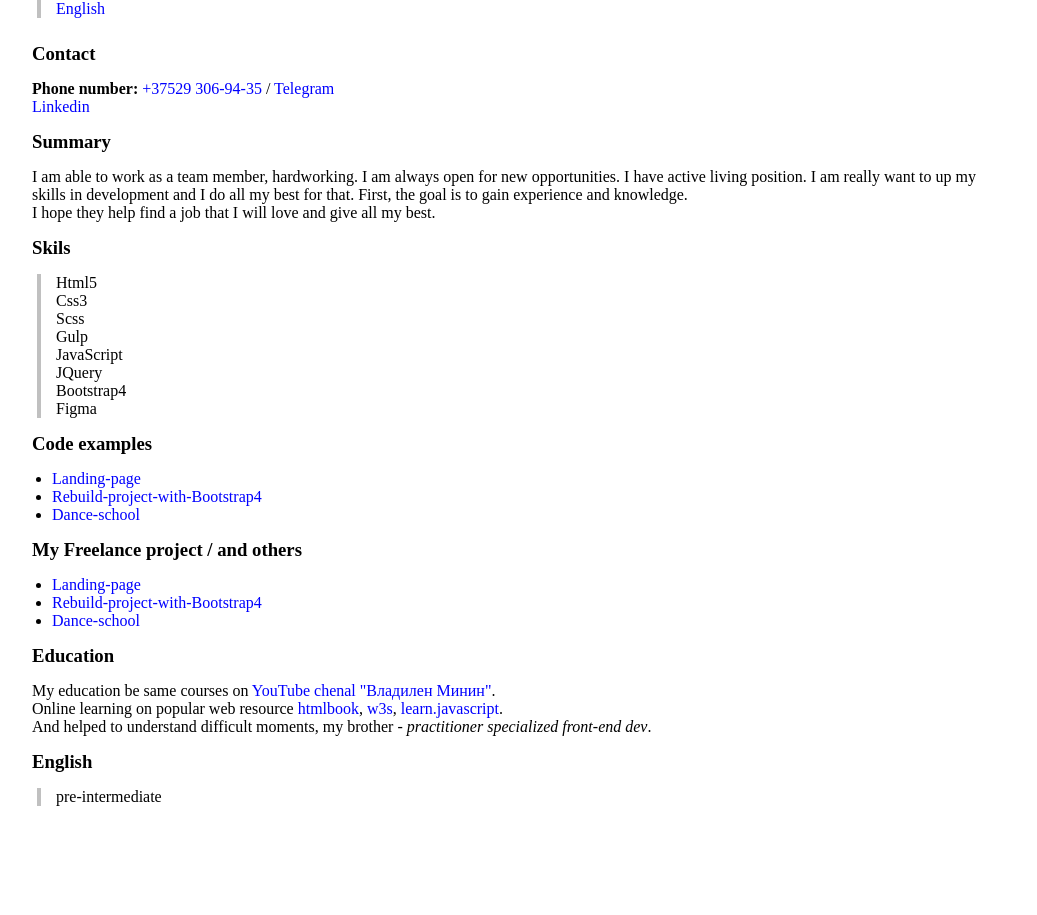
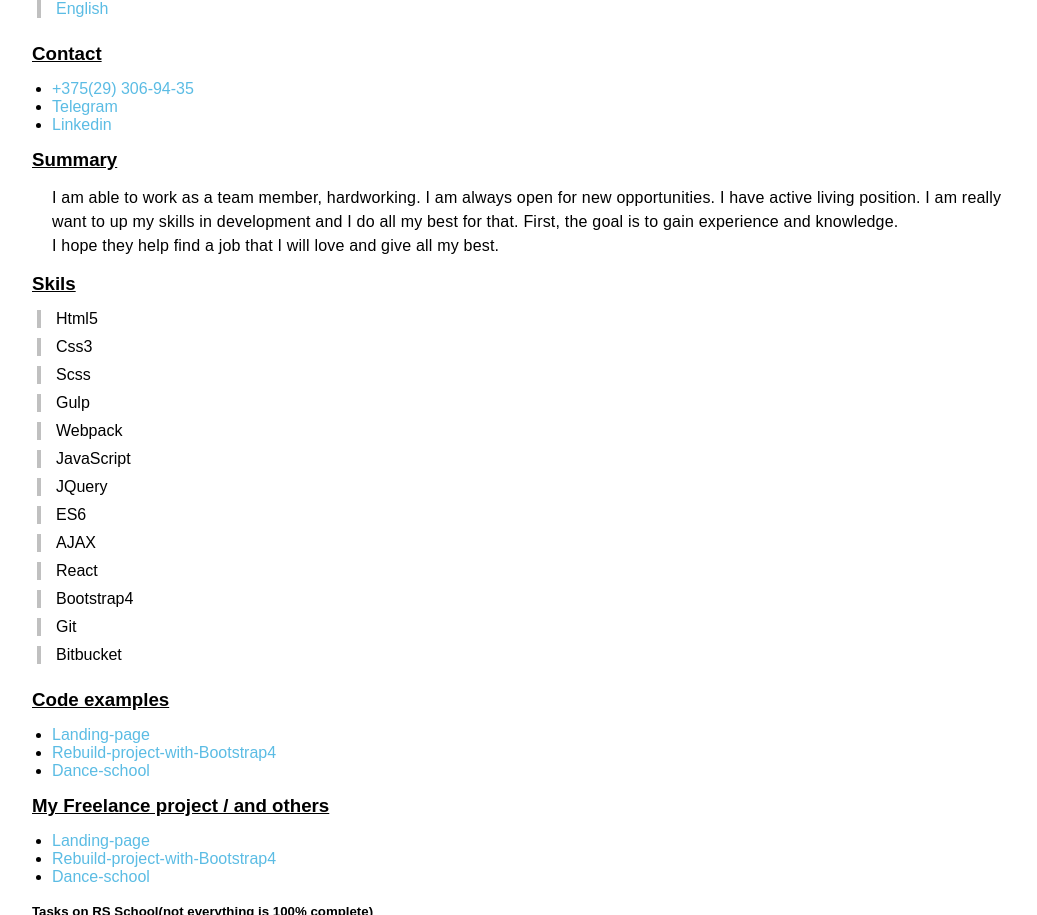
Before and after one commit to MXXXVETON/rsschool-cv, a plain HTML site: page index.html in a window 1280 px wide. Shown: the part 235-1150 px from the top of the page, without its empty margins (121-1158 px from the left). Before the commit the page ends 1056 px from the top, so only its background shows below. Drawn offline with Linux system fonts and the light colour scheme; a script that the page names is missing.

Commit message:
reafactoring

```diff
--- a/html-task/main.css
+++ b/html-task/main.css
@@ -1,7 +1,8 @@
 * {
   box-sizing: border-box;
   margin: 0;
-  padding: 0; }
+  padding: 0;
+}
 
 .main {
   width: 100%;
@@ -9,51 +10,112 @@
   display: flex;
   flex-direction: column;
   margin: 0 auto;
-  padding: 0 25px; }
+  padding: 0 25px;
+  font-family: sans-serif;
+}
 
 h1 {
-  margin-bottom: 30px; }
+  margin-bottom: 30px;
+}
 
 h3 {
-  margin-bottom: 15px; }
+  margin-bottom: 15px;
+  text-decoration: underline;
+}
+
+p {
+  line-height: 1.5;
+  letter-spacing: 0.2px;
+}
 
 a {
-  text-decoration: none; }
-  a:link, a:active, a:visited, a:hover {
-    color: blue; }
+  text-decoration: none;
+}
+a:link,
+a:active,
+a:visited,
+a:hover {
+  color: #5bbce4;
+}
 
-article, nav {
-  margin-bottom: 15px; }
+article,
+nav {
+  margin-bottom: 15px;
+}
 
 ul {
-  padding-left: 20px; }
+  padding-left: 20px;
+}
+
+.paragraph-pl-2 {
+  padding-left: 20px;
+}
 
 .anchor-nav_menu,
 .skills,
 .english {
   display: flex;
-  flex-direction: column; }
+  flex-direction: column;
+}
 .anchor-nav_menu li,
 .skills li,
 .english li {
-    display: flex; }
+  margin-bottom: 10px;
+  display: flex;
+}
 
 .anchor-nav {
-  display: flex; }
-  .anchor-nav_menu, .anchor-nav_cv-foto {
-    width: 50%; }
-    .anchor-nav_menu img, .anchor-nav_cv-foto img {
+  display: flex;
+
+}
+
+.anchor-nav_menu,
+.anchor-nav_cv-foto {
+  width: 50%;
+}
+.anchor-nav_menu img,
+.anchor-nav_cv-foto img {
   display: block;
+  width: 100%;
+}
+
+.anchor-nav_cv-foto img {
   width: 150px;
-      max-height: 160px; }
+  height: 150px;
+  border-radius: 50%;
+}
+
 .anchor-nav_menu > li {
-    margin-bottom: 10px; }
+  margin-bottom: 10px;
+}
 .anchor-nav_cv-foto {
   display: flex;
-    justify-content: flex-end; }
+  justify-content: flex-end;
+}
 
 .gray-list {
   position: relative;
   left: -15px;
   width: 4px;
-  background: #c0c0c0; }
+  background: #c0c0c0;
+}
+
+
+@media screen and (max-width: 480px) {
+  h1 {
+    margin-bottom: 30px;
+    display: flex;
+    justify-content: center;
+  }
+
+  .anchor-nav {
+    width: 100%;
+    flex-direction: column-reverse;
+  }
+
+  .anchor-nav_cv-foto {
+    width: 100%;
+    justify-content: center;
+    margin-bottom: 50px;
+  }
+}
--- a/html-task/main.scss
+++ /dev/null
@@ -1,82 +0,0 @@
-* {
-  box-sizing: border-box;
-  margin: 0;
-  padding: 0;
-}
-
-.main {
-  width: 100%;
-  max-width: 1024px;
-  display: flex;
-  flex-direction: column;
-  margin: 0 auto;
-  padding: 0 25px;
-}
-
-h1 {
-  margin-bottom: 30px;
-}
-
-h3 {
-  margin-bottom: 15px;
-}
-
-a {
-  text-decoration: none;
-
-  &:link,
-  &:active,
-  &:visited,
-  &:hover {
-    color: blue;
-  }
-}
-
-article, nav {
-  margin-bottom: 15px;
-}
-
-ul {
-  padding-left: 20px;
-}
-
-.anchor-nav_menu,
-.skills,
-.english {
-  display: flex;
-  flex-direction: column;
-  li {
-    display: flex;
-  }
-}
-
-.anchor-nav {
-  display: flex;
-
-  &_menu,
-  &_cv-foto {
-    width: 50%;
-
-    img {
-      display: block;
-      width: 150px;
-      max-height: 160px;
-    }
-  }
-
-  &_menu > li {
-    margin-bottom: 10px;
-  }
-
-  &_cv-foto {
-    display: flex;
-    justify-content: flex-end;
-  }
-}
-
-.gray-list {
-  position: relative;
-  left: -15px;
-  width: 4px;
-  background: #c0c0c0;
-}
--- a/index.html
+++ b/index.html
@@ -23,22 +23,24 @@
       </ul>
 
       <div class="anchor-nav_cv-foto">
-        <img src="./avatar-rock-rol.png" alt="">
+        <img src="https://media-exp1.licdn.com/dms/image/C4D03AQFR6AOPW19Zvg/profile-displayphoto-shrink_200_200/0?e=1594857600&v=beta&t=2LPJ6aPoTFHtyNbOAvxLxV8ILGvhS9EgOzbVIiOSSbo" alt="avatar">
       </div>
     </nav>
 
     <article class="contact">
       <h3 id="contact">Contact</h3>
 
-      <strong>Phone number:</strong> <a href="tel:+37529 306-94-35">+37529 306-94-35</a> / <a href="https://t.me/arthurklimovich">Telegram</a>
-      <br>
-      <a href="https://www.linkedin.com/in/artur-klimovich-6a8520192/">Linkedin</a>
+      <ul>
+        <li><a href="tel:+37529 306-94-35">+375(29) 306-94-35</a> </li>
+        <li><a href="https://t.me/arthurklimovich">Telegram</a> </li>
+        <li><a href="https://www.linkedin.com/in/artur-klimovich-6a8520192/">Linkedin</a></li>
+      </ul>
     </article>
 
     <article>
       <h3 id="summary">Summary</h3>
 
-      <p>
+      <p class="paragraph-pl-2">
         I am able to work as a team member, hardworking. I am always open for
         new opportunities. I have active living position. I am really want to up my
         skills in development and I do all my best for that. First, the goal is to gain experience and knowledge. <br>
@@ -49,16 +51,25 @@
     <article>
       <h3 id="skills">Skils</h3>
 
+      <div>
         <ul class="skills">
           <li><span class="gray-list"></span> Html5</li>
           <li><span class="gray-list"></span> Css3</li>
           <li><span class="gray-list"></span> Scss</li>
           <li><span class="gray-list"></span> Gulp</li>
+          <li><span class="gray-list"></span> Webpack</li>
           <li><span class="gray-list"></span> JavaScript</li>
           <li><span class="gray-list"></span> JQuery</li>
+          <li><span class="gray-list"></span> ES6</li>
+          <li><span class="gray-list"></span> AJAX</li>
+          <li><span class="gray-list"></span> React</li>
           <li><span class="gray-list"></span> Bootstrap4</li>
-        <li><span class="gray-list"></span> Figma</li>
+          <li><span class="gray-list"></span> Git</li>
+          <li><span class="gray-list"></span> Bitbucket</li>
         </ul>
+
+
+      </div>
     </article>
 
     <article>
@@ -79,16 +90,16 @@
         <li><a href="https://github.com/MXXXVETON/directoffice">Rebuild-project-with-Bootstrap4</a></li>
         <li><a href="https://github.com/MXXXVETON/dance-school">Dance-school</a></li>
       </ul>
-    </article>
 
-    <article>
-      <h3 id="education">Education</h3>
+      <br>
 
-      <p>
-        My education be same courses on <a href="https://www.youtube.com/channel/UCg8ss4xW9jASrqWGP30jXiw">YouTube chenal "Владилен Минин"</a>. <br>
-        Online learning on popular web resource <a href="http://htmlbook.ru/html5">htmlbook</a>, <a href="https://www.w3schools.com/">w3s</a>, <a href="https://learn.javascript.ru/">learn.javascript</a>. <br>
-        And helped to understand difficult moments, my brother - <em>practitioner specialized front-end dev</em>.
-      </p>
+      <h5>Tasks on RS School(not everything is 100% complete)</h5>
+      <ul>
+        <li><a href="https://gem-puzzle-a-klimovich.netlify.app/">Gem-puzzle</a></li>
+        <li><a href="https://keyboard-a-klimovich.netlify.app/">Keyboard</a></li>
+        <li><a href="https://english-for-kids-klimovich.netlify.app/">English-for-kids</a></li>
+        <li><a href="https://movie-search-a-klimovich.netlify.app/">Movie-search</a></li>
+      </ul>
     </article>
 
     <article>
@@ -98,6 +109,16 @@
         <li><span class="gray-list"></span> pre-intermediate</li>
       </ul>
     </article>
+
+    <article>
+      <h3 id="education">Education</h3>
+
+      <p class="paragraph-pl-2">
+        Online learning on popular web resource <a href="http://htmlbook.ru/html5">htmlbook</a>, <a href="https://www.w3schools.com/">w3s</a>, <a href="https://learn.javascript.ru/">learn.javascript</a>.
+        <br>
+        At the moment I am finishing my studies in <a href="https://rs.school/">The Rolling Scopes School</a>
+      </p>
+    </article>
   </div>
 </body>
 <script src='main.js'></script>
```
Also changed, not shown: 1 other file. Lines whose indentation alone changed are shown as unchanged.
